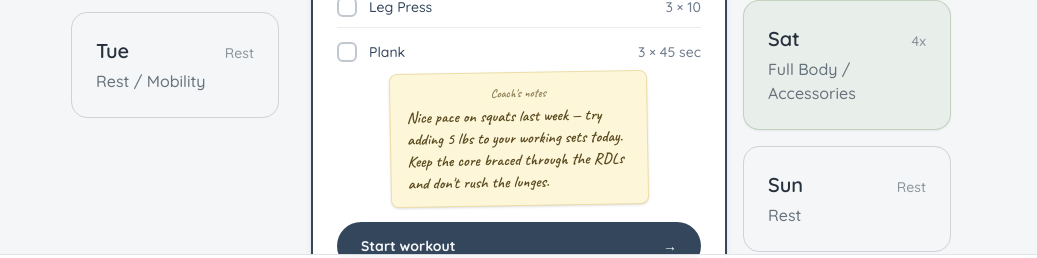
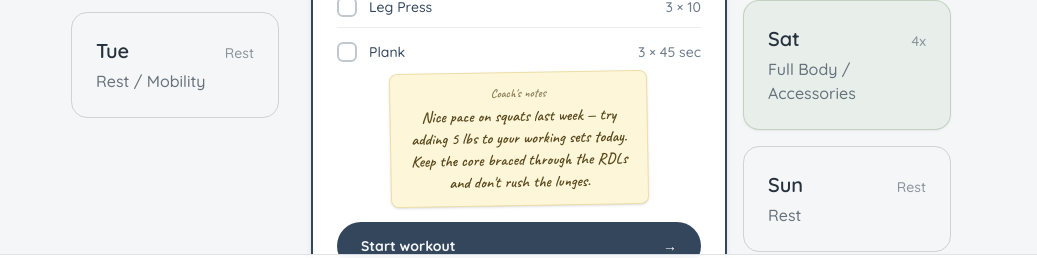
Before and after one commit to lantr-student/kaitlin-project, a Next.js app: page /plan in a window 1280 px wide. Shown: the part 497-755 px from the top of the page, without its empty margins (121-1158 px from the left). Built offline with nearby package versions, Linux system fonts and the light colour scheme.

Commit message:
fixed coach “sticky note

```diff
--- a/app/plan/page.tsx
+++ b/app/plan/page.tsx
@@ -323,7 +323,7 @@ function DayCard({
       <div className="flex-[3]" />
 
       <div className="mb-4 flex flex-col items-center">
-        <StickyNote label="Coach's notes" text={day.coachNote} tilt="left" editable />
+        <StickyNote label="Coach's notes" text={day.coachNote} tilt="left" />
       </div>
 
       <div className="flex-1" />
--- a/components/StickyNote.tsx
+++ b/components/StickyNote.tsx
@@ -7,12 +7,10 @@ const NOTE_TEXT = "text-base leading-snug text-[#5A4A1E] dark:text-[#E9DBA0]";
 export function StickyNote({
   label,
   text,
-  editable = false,
   tilt = "right",
 }: {
   label: string;
   text: string;
-  editable?: boolean;
   tilt?: "left" | "right";
 }) {
   return (
@@ -22,14 +20,7 @@ export function StickyNote({
       } flex-col items-center gap-1 rounded-lg border border-[#EDDFA9] bg-[#FDF6D9] px-4 py-3 text-center shadow-sm shadow-black/10 dark:border-[#4E4630] dark:bg-[#332E20]`}
     >
       <span className={`text-xs text-[#5A4A1E]/70 dark:text-[#E9DBA0]/70 ${caveat.className}`}>{label}</span>
-      {editable ? (
-        <textarea
-          defaultValue={text}
-          className={`field-sizing-content max-h-40 max-w-56 resize-none overflow-y-auto border-0 bg-transparent focus:outline-none ${NOTE_TEXT} ${caveat.className}`}
-        />
-      ) : (
-        <p className={`max-h-40 max-w-56 overflow-y-auto ${NOTE_TEXT} ${caveat.className}`}>{text}</p>
-      )}
+      <p className={`max-h-40 max-w-56 overflow-y-auto ${NOTE_TEXT} ${caveat.className}`}>{text}</p>
     </div>
   );
 }
```
